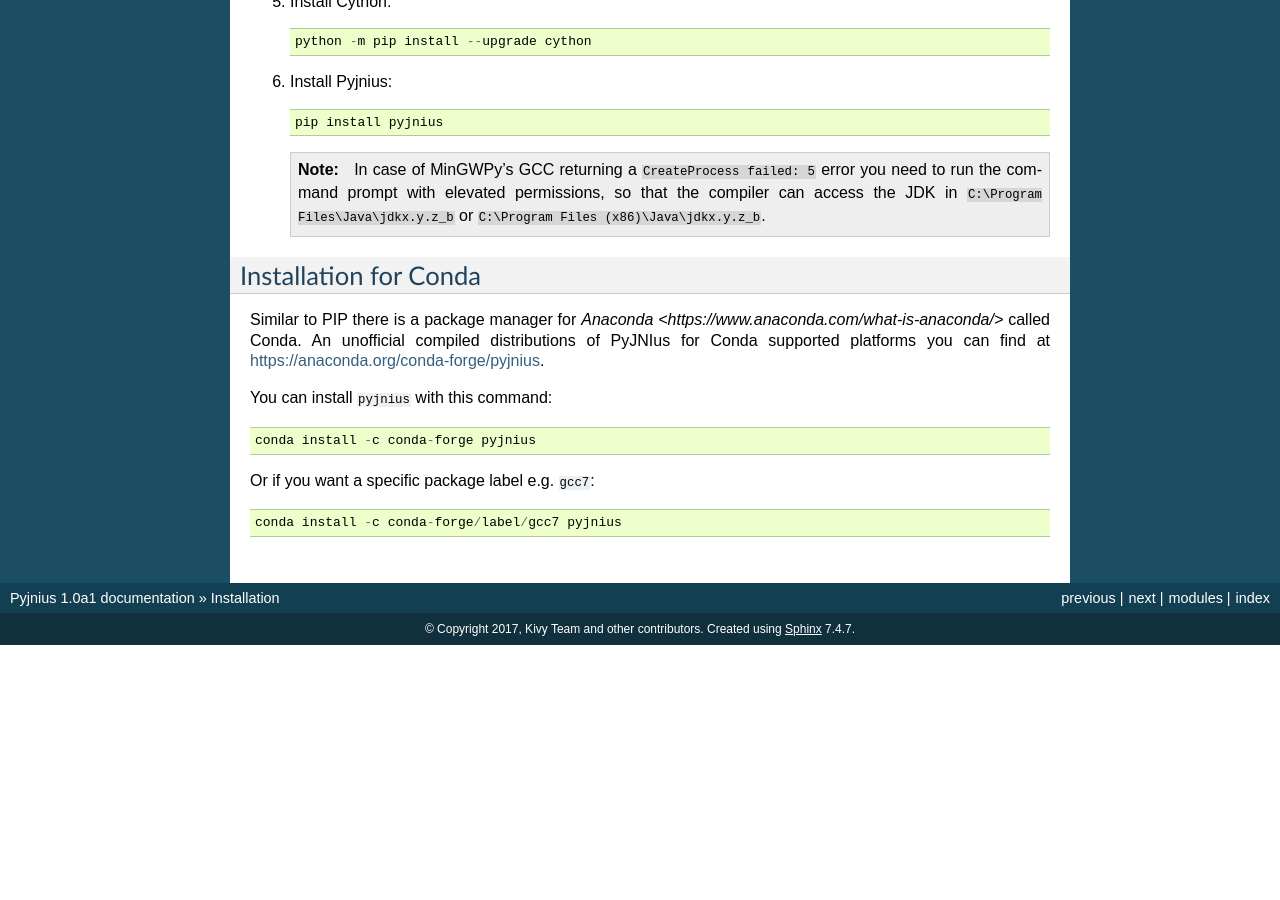
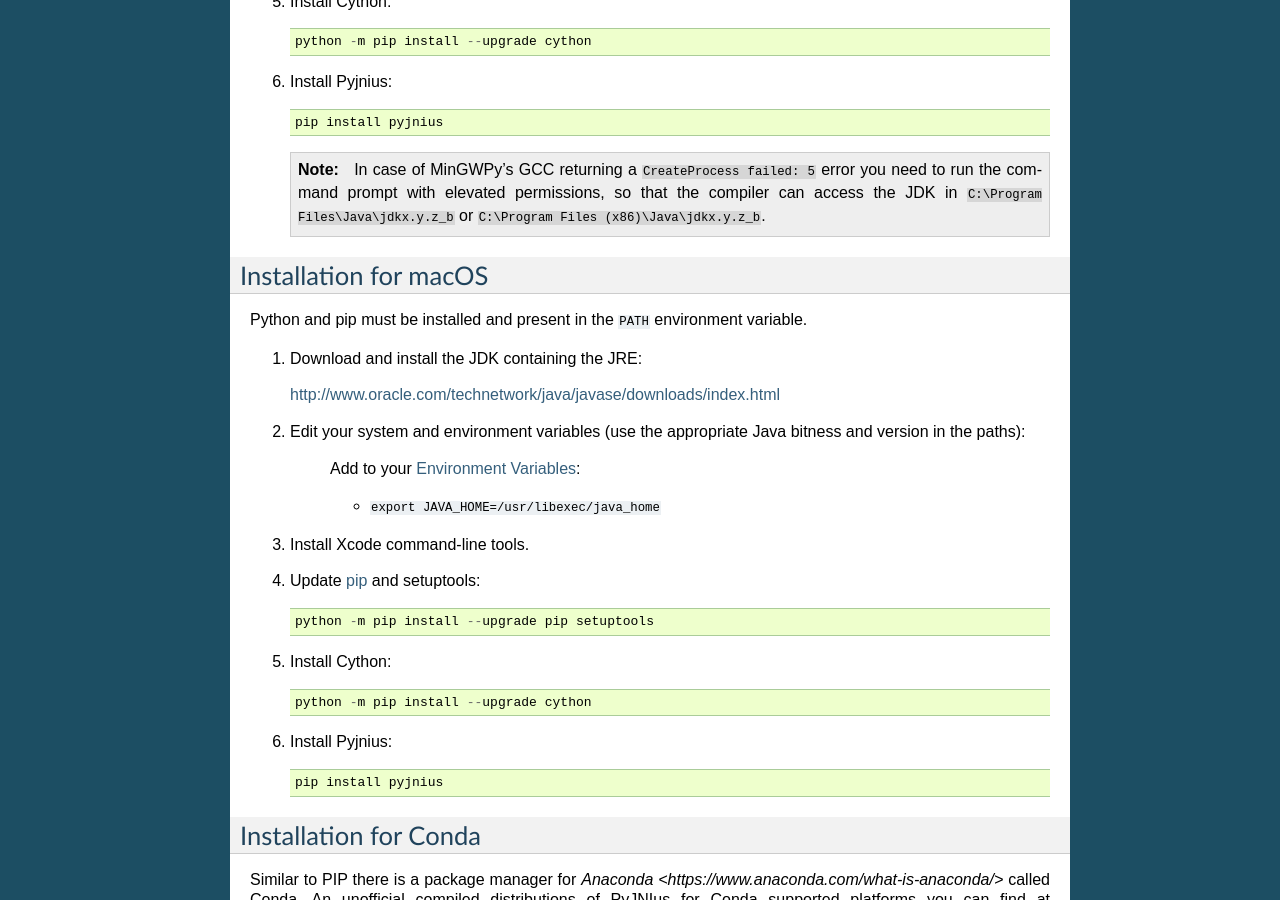
Before and after one commit to kivy/pyjnius, a Sphinx documentation site: the page built from docs/source/installation.rst, in a window 1280 px wide and 900 px high, scrolled down 1565 px. Built offline with Sphinx 7.4.7, drawn with Linux system fonts in a browser that asks for light colours; before the commit the page ends 2210 px from its top, so only the background shows below that; some of the changed text lies outside the part shown.

Commit message:
Add installation instructions for macOS

```diff
--- a/docs/source/installation.rst
+++ b/docs/source/installation.rst
@@ -110,6 +110,39 @@
        or ``C:\Program Files (x86)\Java\jdkx.y.z_b``.
 
 
+Installation for macOS
+----------------------
+
+Python and pip must be installed and present in the ``PATH`` environment variable.
+
+
+1. Download and install the JDK containing the JRE:
+
+   http://www.oracle.com/technetwork/java/javase/downloads/index.html
+
+2. Edit your system and environment variables (use the appropriate Java bitness
+   and version in the paths):
+
+    Add to your `Environment Variables
+    <https://en.wikipedia.org/wiki/Environment_variable>`_:
+
+    * ``export JAVA_HOME=/usr/libexec/java_home``
+
+3. Install Xcode command-line tools.
+
+4. Update `pip <https://pip.pypa.io/en/stable/installing>`_ and setuptools::
+
+      python -m pip install --upgrade pip setuptools
+
+5. Install Cython::
+
+       python -m pip install --upgrade cython
+
+6. Install Pyjnius::
+
+       pip install pyjnius
+
+
 Installation for Conda
 ----------------------
 
```
